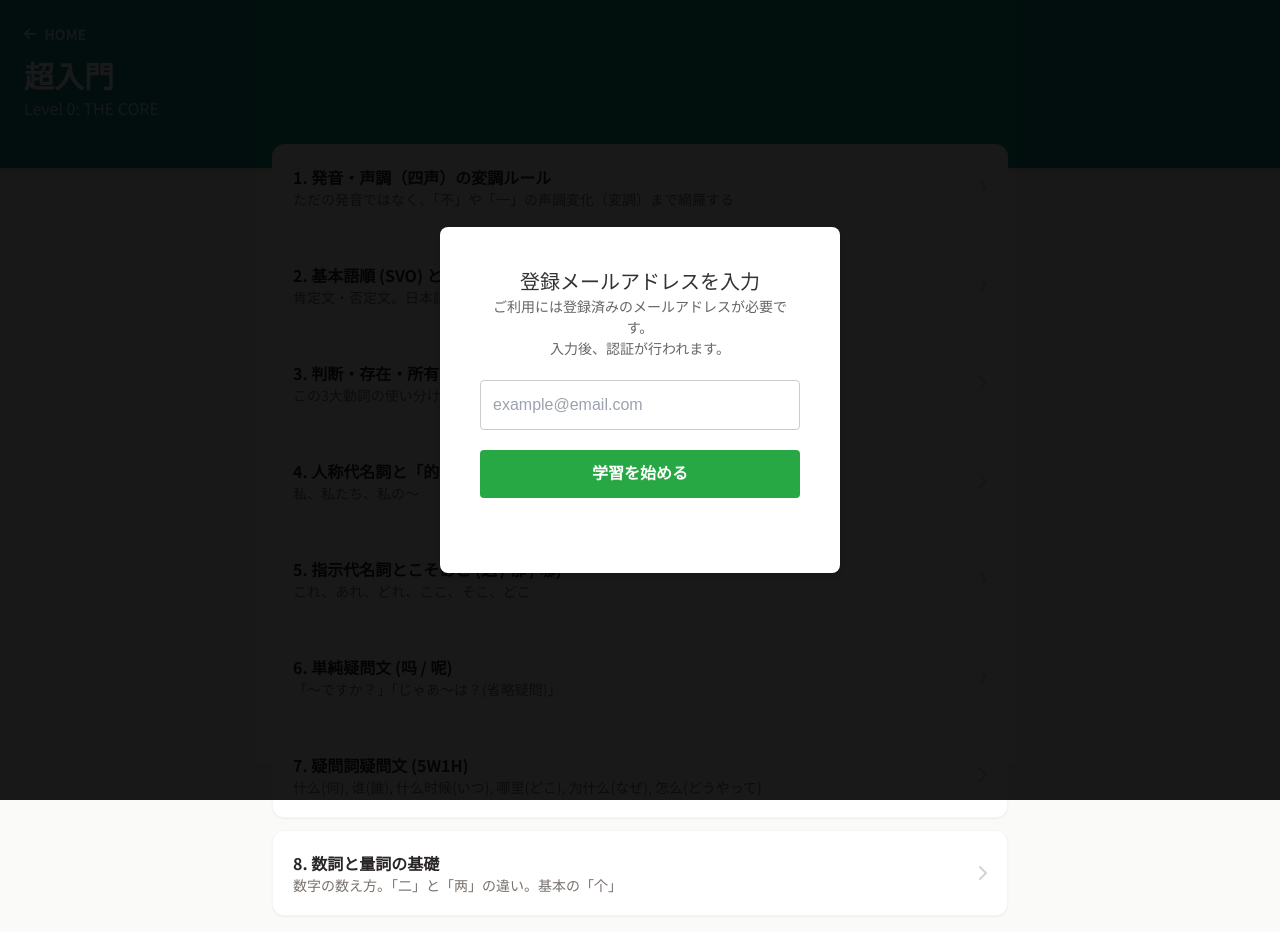
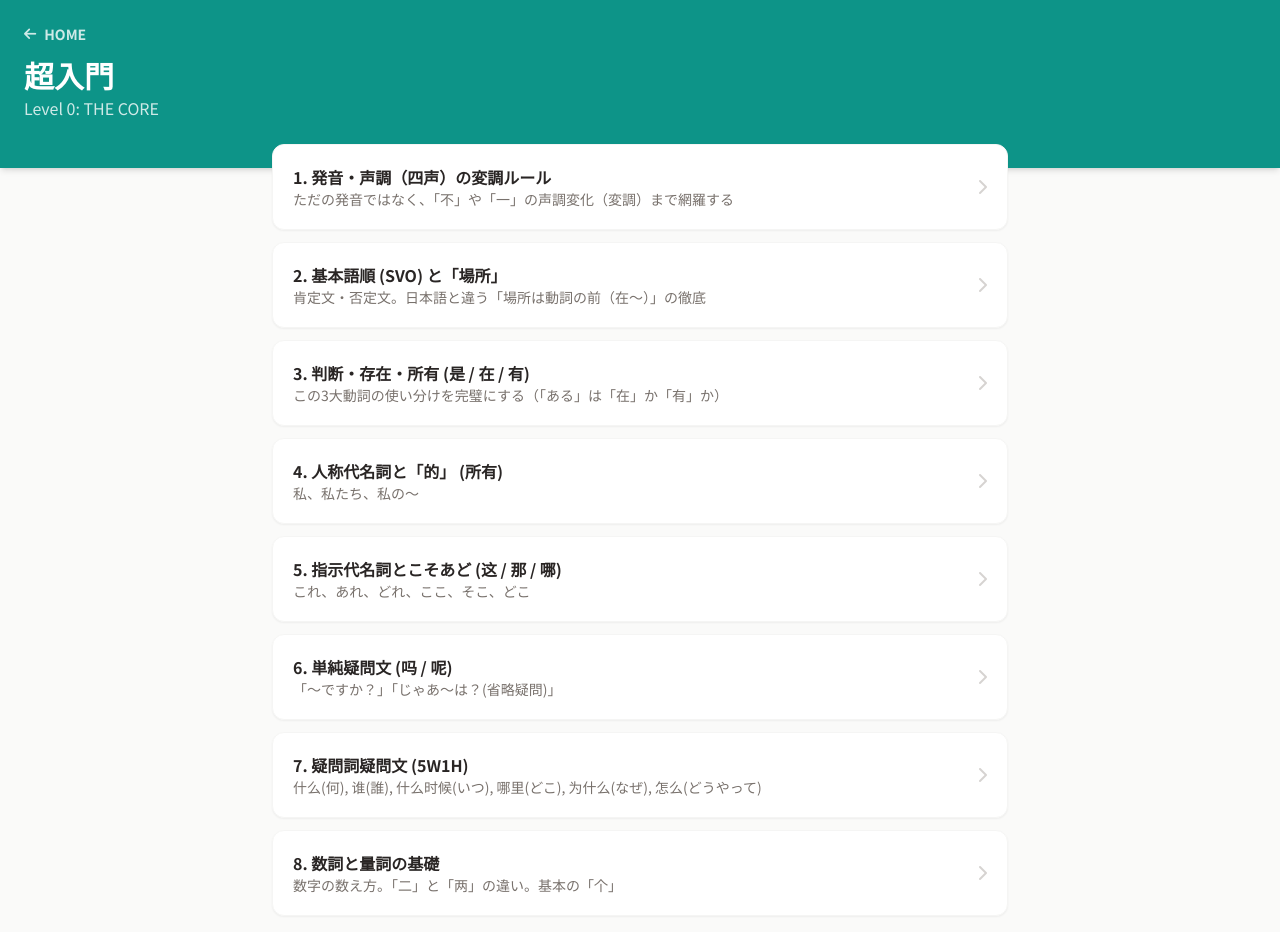
Before and after one commit to ecg-english/CCG-Article1, a plain HTML site: page level0/index.html in a window 1280 px wide. Drawn offline with nearby package versions, Linux system fonts and the light colour scheme; a web font is replaced by a local one.

Commit message:
Disable auth.js for testing phase

```diff
--- a/level0/index.html
+++ b/level0/index.html
@@ -101,6 +101,7 @@
             applyClearStatus();
         });
     </script>
-    <script src="../auth.js"></script>
+    <!-- 認証機能はテスト段階では無効化 -->
+    <!-- <script src="../auth.js"></script> -->
 </body>
 </html>
```
Also changed, not shown: level1/index.html (+2 -1 lines), level2/index.html (+2 -1 lines), level3/index.html (+2 -1 lines).
